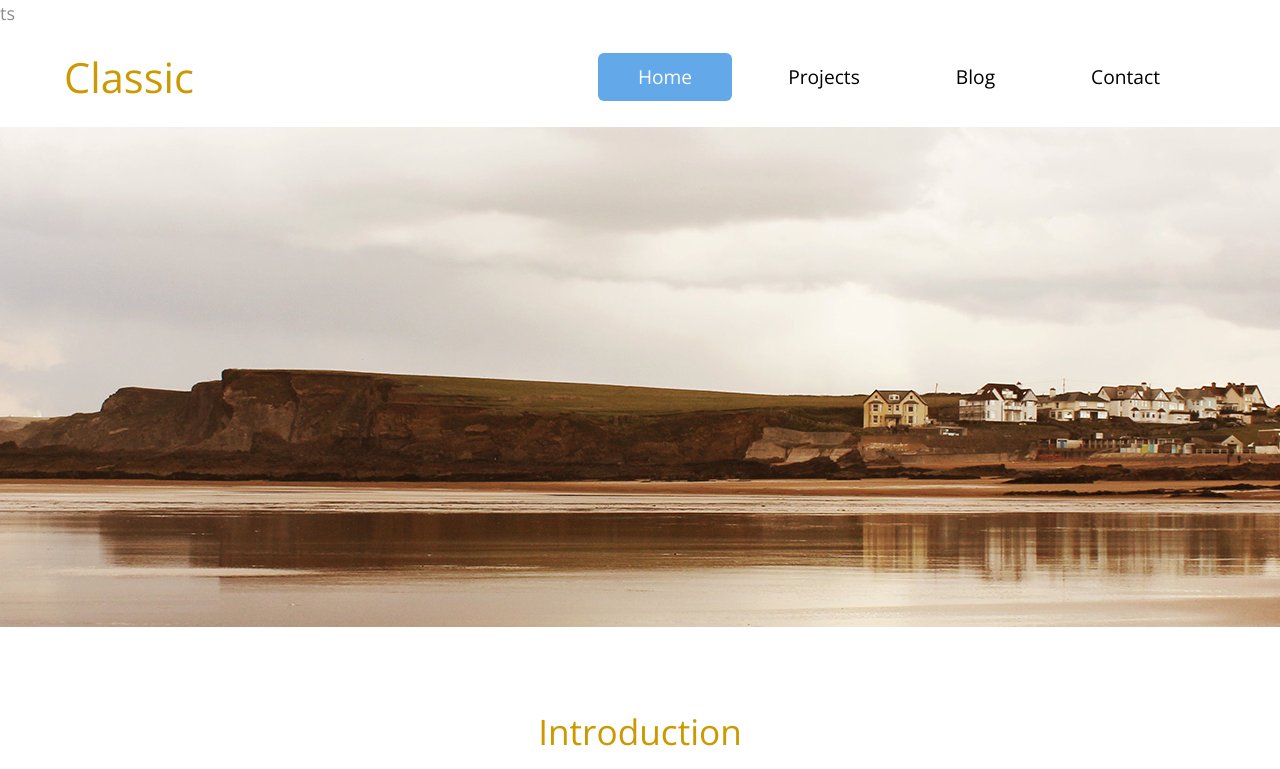
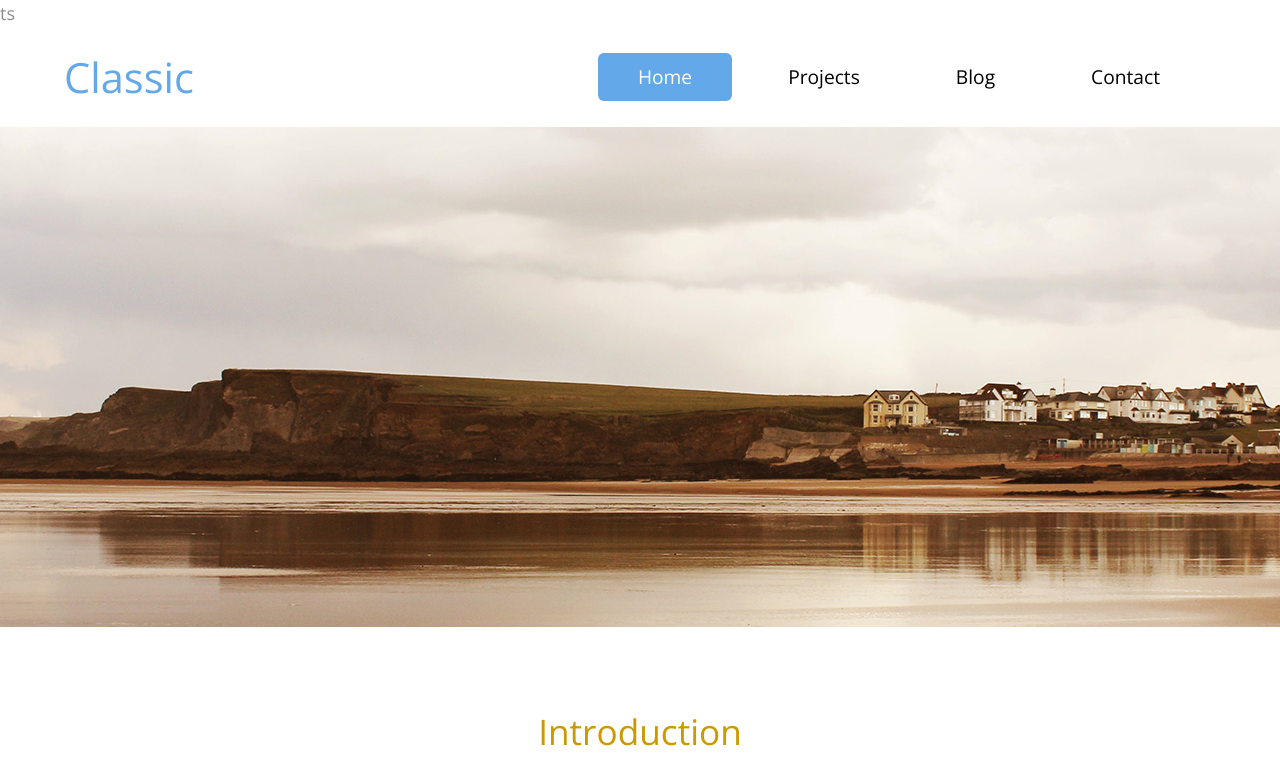
Before and after one commit to michalamar/michal.github.io, a plain HTML site: page index.html in a window 1280 px wide. Shown: the top 769 px of the page. Drawn offline with nearby package versions, Linux system fonts and the light colour scheme; a script that the page names is missing.

Commit message:
Update templatemo-style.css

```diff
--- a/css/templatemo-style.css
+++ b/css/templatemo-style.css
@@ -52,7 +52,7 @@ h2 { font-size: 2.2rem; }
 }
 
 .tm-site-name {
-	color: #cc9900;
+	color: #63a8e9;
 	display: block;
 	font-size: 2.6rem;
 	font-weight: 400;
```
